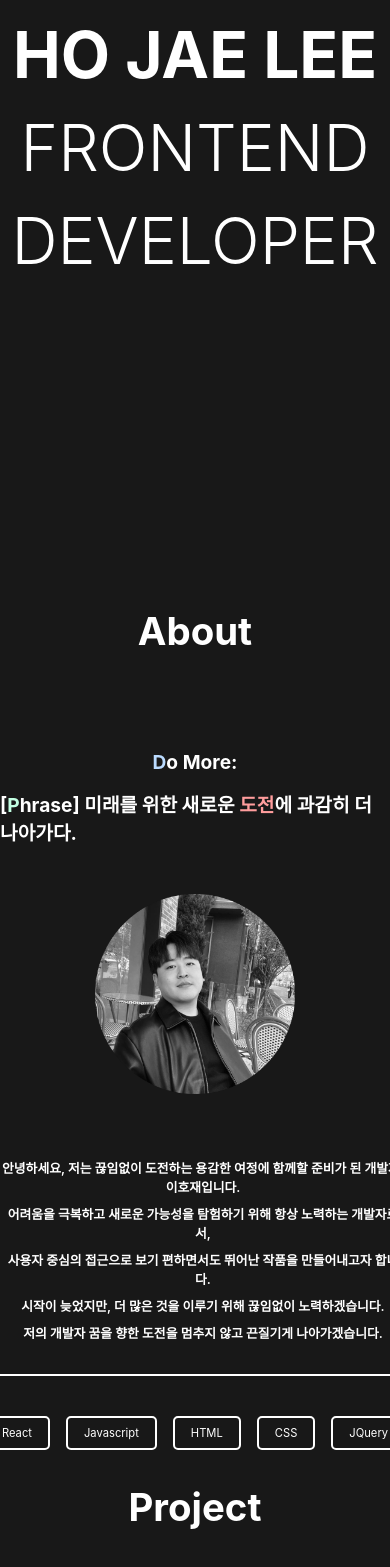
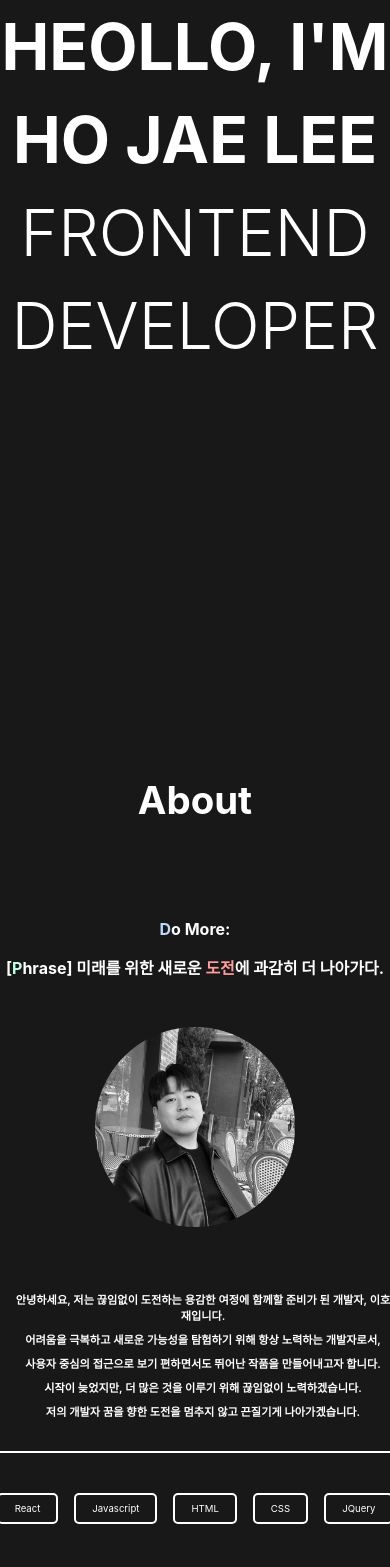
Before and after one commit to rugbyhj99/portfolio, a React (Create React App) app: page / in a window 390 px wide. Shown: the part 405-1972 px from the top of the page. Built offline with nearby package versions, Linux system fonts and the light colour scheme; no server answers; a web font is replaced by a local one.

Commit message:
mobile-1

```diff
--- a/src/pages/Homepage/component/HomepageAbout/HomepageAbout.style.css
+++ b/src/pages/Homepage/component/HomepageAbout/HomepageAbout.style.css
@@ -26,15 +26,15 @@
   }
 
 @media (max-width: 567px) {
-    .about-container { height: 100vh;}
+    .about-container { height: 120vh;}
     .about-title { padding-bottom: 3.0rem; }
     .about-title h1 { font-size: var(--fz24); }
-    .about-content-title h2 { font-size: var(--fz12); }
+    .about-content-title h2 { font-size: 1.0rem; }
     .about-content1 img { width: 200px; }
-    .about-content2 { padding-top: 1.0rem;}
-    .about-content2 p { font-size: 0.8rem; font-weight: 600;}
+    .about-content2 { padding-top: 1.0rem; }
+    .about-content2 p { font-size: 0.7rem; font-weight: 600;}
     .about-content2-box { gap: 1.0rem; }
-    .about-content2-box > li { font-size: 0.7rem; }
+    .about-content2-box > li { font-size: 0.6rem; }
 
 
 }
--- a/src/pages/Homepage/component/HomepageMain/HomepageMain.style.css
+++ b/src/pages/Homepage/component/HomepageMain/HomepageMain.style.css
@@ -20,6 +20,6 @@
   }
 
 @media (max-width: 576px) {
-  .main-container { height: 120vh; }
+  .main-container { height: 140vh; }
   .main-container h2, .main-container p { font-size: 4.0rem; }
   }
--- a/src/pages/Homepage/component/HomepageProject/HomepageProjectList/HomepageProjectList.style.css
+++ b/src/pages/Homepage/component/HomepageProject/HomepageProjectList/HomepageProjectList.style.css
@@ -10,15 +10,16 @@
 .list-content-shortcut div img { width: 45px;}
 
 @media (max-width: 992px) {
-    .list-container { flex-direction: column;}
-    .list-content { align-items: center;}
+    .list-container { flex-direction: column; }
+    .list-content { align-items: center; }
+    .list-content-shortcut { padding-top: 1.0rem; }
   }
 
 @media (max-width: 576px) {
-    .list-img img { width: 370px; }
-    .list-content { max-width: 370px;}
-    .list-content h2 { font-size: var(--fz14);}
-    .list-content p { font-size: 0.9rem; }
+    .list-img img { width: 300px; }
+    .list-content { max-width: 300px; }
+    .list-content h2 { font-size: var(--fz14); }
+    .list-content p { font-size: 0.8rem; }
     .list-content-shortcut div img { width: 30px; }
 
 }
```
